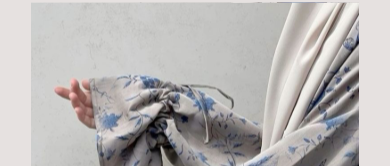
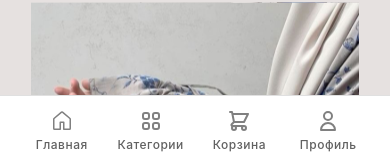
Before and after one commit to KGstievK/Jumana, a Next.js app: page /about in a window 390 px wide. Shown: the part 678-844 px from the top of the page. Built offline with nearby package versions, Linux system fonts and the light colour scheme; no server answers; a web font is replaced by a local one.

Commit message:
finsh tab-bar component

```diff
--- a/src/appPages/site/components/ui/TabBar/TabBAr.module.scss
+++ b/src/appPages/site/components/ui/TabBar/TabBAr.module.scss
@@ -2,18 +2,63 @@
   position: fixed;
   bottom: 0;
   z-index: 100;
-  background: #ffff;
+  background: #fff;
   width: 100%;
+  border-top: 1px solid #e0e0e0;
+  display: none;
+  padding: 10px 0;
 
   .content {
-    display: none;
+    display: flex;
+    align-items: center;
+    justify-content: space-between;
+    padding: 10px;
+
     .block {
       display: flex;
       align-items: center;
       justify-content: center;
       flex-direction: column;
-      span {
-        color: maroon;
+
+      a {
+        width: auto;
+        display: flex;
+        flex-direction: column;
+        align-items: center;
+        justify-content: center;
+        text-decoration: none;
+        color: gray;
+        text-align: center;
+        width: 64px;
+        height: 30px;
+        border-radius: 16px 0px 0px 0px;
+        border-radius: 16px;
+        padding: 5px;
+
+        .active {
+          color: maroon;
+          background: #a735391a;
+          width: 64px;
+          height: 30px;
+          border-radius: 16px 0px 0px 0px;
+          border-radius: 16px;
+          display: flex;
+          align-items: center;
+          justify-content: center;
+          padding: 5px;
+        }
+
+        svg {
+          align-self: center;
+          font-size: 24px;
+        }
+
+        h4 {
+          font-size: 12px;
+          font-weight: 500;
+          line-height: 16px;
+          letter-spacing: 0.5px;
+        }
       }
     }
   }
@@ -21,8 +66,6 @@
 
 @media (max-width: 750px) {
   .TabBar {
-    // display: flex;
-    .content {
-    }
+    display: flex;
   }
 }
--- a/src/appPages/site/components/ui/TabBar/Tabbar.tsx
+++ b/src/appPages/site/components/ui/TabBar/Tabbar.tsx
@@ -1,15 +1,66 @@
+import Link from "next/link";
+import { usePathname } from "next/navigation";
+import { GoHome, GoHomeFill } from "react-icons/go";
+import {
+  HiOutlineViewGrid,
+  HiOutlineShoppingCart,
+  HiOutlineUser,
+} from "react-icons/hi";
+import { HiViewGrid, HiShoppingCart, HiUser } from "react-icons/hi";
 import s from "./TabBAr.module.scss";
-import { TiHome } from "react-icons/ti";
 
 const Tabbar = () => {
+  const pathname = usePathname();
+
+  const tabs = [
+    {
+      name: "Главная",
+      icon: <GoHome />,
+      activeIcon: <GoHomeFill />,
+      link: "/",
+    },
+    {
+      name: "Категории",
+      icon: <HiOutlineViewGrid />,
+      activeIcon: <HiViewGrid />,
+      link: "/catalog",
+    },
+    {
+      name: "Корзина",
+      icon: <HiOutlineShoppingCart />,
+      activeIcon: <HiShoppingCart />,
+      link: "/cart",
+    },
+    {
+      name: "Профиль",
+      icon: <HiOutlineUser />,
+      activeIcon: <HiUser />,
+      link: "/profile",
+    },
+  ];
+
   return (
     <div className={s.TabBar}>
-      <div className={s.content}>
-        <div className={s.block}>
-          <span>
-            <TiHome />
-          </span>
-          <h4>Главная</h4>
+      <div className="container">
+        <div className={s.content}>
+          {tabs.map((tab) => (
+            <div className={s.block} key={tab.name}>
+              <Link href={tab.link}>
+                {pathname === tab.link ? (
+                  <span className={s.active}>{tab.activeIcon}</span>
+                ) : (
+                  <span>{tab.icon}</span>
+                )}
+                <h4
+                  style={{
+                    color: pathname === tab.link ? "#A40011" : "#616161",
+                  }}
+                >
+                  {tab.name}
+                </h4>
+              </Link>
+            </div>
+          ))}
         </div>
       </div>
     </div>
```
